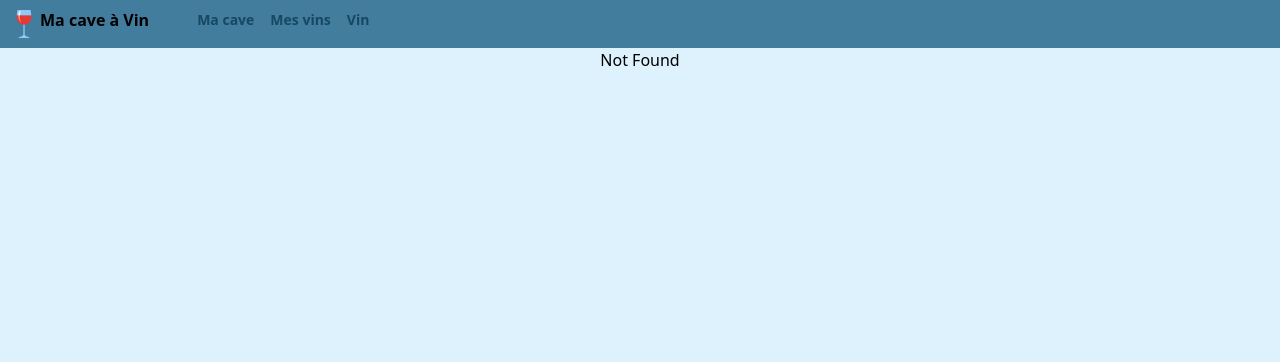
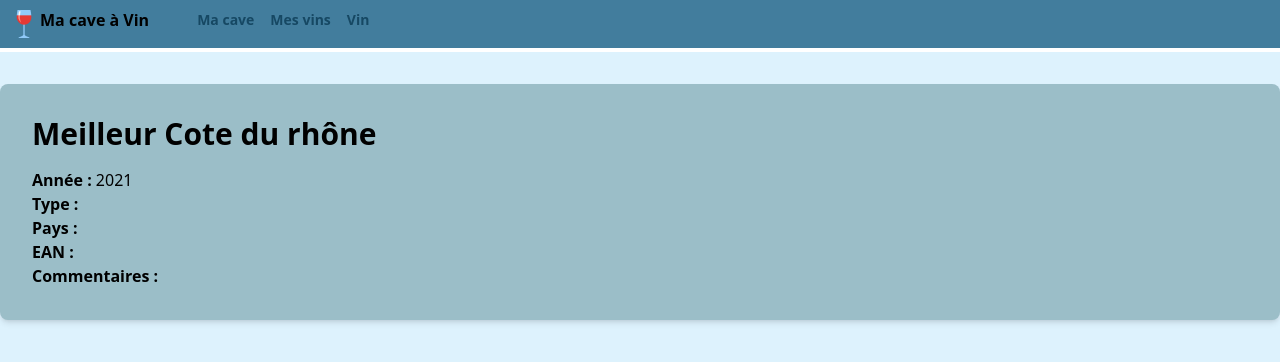
Before and after one commit to lolothi/ma-cave-a-vin, a Vue app in the folder frontend/: page /mon-vin/1 in a window 1280 px wide. Before the commit this address had no page. Shown: the top 362 px of the page. Built offline with nearby package versions, Linux system fonts and the light colour scheme.

Commit message:
details view

```diff
--- a/frontend/src/App.vue
+++ b/frontend/src/App.vue
@@ -5,7 +5,7 @@ import Navbar from './components/Navbar.vue'
 
 <template>
       <div class="flex flex-col h-screen">
-      <Navbar />
+      <Navbar class="mb-1"/>
       <!-- <div class="flex justify-center items-center flex-grow flex-col bg-blue-4"> -->
       <div class="flex items-center flex-grow flex-col bg-blue-4">
         <router-view/>
--- /dev/null
+++ b/frontend/src/classes/WineClass.ts
@@ -0,0 +1,21 @@
+export class Wine {
+    id:number;
+    name:String;
+    available_year:number;
+    type: string;
+    country: string;
+    ean: string;
+    comments: string;
+    bottlesNumber:number
+
+    constructor(id:number, name:String, available_year:number, type: string, country: string, ean: string, comments: string, bottlesNumber:number) {
+      this.id = id;
+      this.name = name;
+      this.available_year = available_year;
+      this.type = type;
+      this.country = country;
+      this.ean = ean;
+      this.comments = comments;
+      this.bottlesNumber = bottlesNumber
+    }
+  }
--- a/frontend/src/components/Navbar.vue
+++ b/frontend/src/components/Navbar.vue
@@ -15,7 +15,7 @@
       </header>
 </template>
 <script setup lang="ts">
-import NavBarLinks from './NavBar_liens.vue';
+import NavBarLinks from './NavBarLinks.vue';
 import { ref } from 'vue';
 
 let mobileDisplay = ref (false);
--- a/frontend/src/components/bottle.vue
+++ b/frontend/src/components/bottle.vue
@@ -1,7 +1,7 @@
 <template>
-    <div class="bg-white rounded-lg p-4 my-1 shadow-md">
-      <div class="text-lg font-semibold mb-2">{{ bottle?.name }}</div>
-      <div class="text-gray-600">{{ bottle?.year }}</div>
+    <div class="flex flex-row items-center bg-blue-3 rounded-lg p-4 my-1 shadow-md mx-2">
+      <div class="text-lg font-semibold mr-4">{{ bottle?.name }}</div>
+      <div class="text-base text-gray-600">{{ bottle?.year }}</div>
     </div>
   </template>
 <script setup lang="ts">
--- a/frontend/src/router.ts
+++ b/frontend/src/router.ts
@@ -1,9 +1,10 @@
 import { createRouter, createWebHistory } from 'vue-router'
 
-import Home from './views/Home.vue'
-import NotFound from './views/NotFound.vue'
-import Wine from './views/Wine.vue'
-import MyWine from './views/MyWine.vue'
+import Home from './views/Home.vue';
+import NotFound from './views/NotFound.vue';
+import Wine from './views/Wine.vue';
+import MyWine from './views/MyWine.vue';
+import WineDetails from './views/WineDetails.vue'
 
 const routes = [
   {
@@ -22,6 +23,12 @@ const routes = [
     component: MyWine
   },
   {
+    path: '/mon-vin/:id',
+    name: 'WineDetails',
+    component: WineDetails,
+    props:true
+  },
+  {
     path: '/:pathMatch(.*)*',
     name: 'NotFound',
     component: NotFound
--- /dev/null
+++ b/frontend/src/service/WineService.ts
@@ -0,0 +1,23 @@
+import { Wine } from '../classes/WineClass';
+
+const bordeau = new Wine(0, "Bon bordeau", 2020, "", "", "", "", 2);
+const coteDuRhone = new Wine(1, "Meilleur Cote du rhône", 2021, "", "", "", "", 2);
+const listeDeVins = [ bordeau, coteDuRhone ]
+
+export function getWineData() {
+    return listeDeVins
+}
+
+export function getOneWineData(id: number) {
+  try {
+    const oneWineData = listeDeVins.find(Object => Object.id === id);
+    if (oneWineData) {
+      return oneWineData;
+    } else {
+      throw new Error(`No wine found with ID: ${id}`);
+    }
+  } catch (error) {
+    throw error;
+  }
+
+}
--- a/frontend/src/service/fonctions.ts
+++ /dev/null
@@ -1,18 +0,0 @@
-class Wine {
-  name:String;
-  year:number;
-  bottlesNumber:number
-
-  constructor(name:String, year:number, bottlesNumber:number) {
-    this.name = name;
-    this.year = year;
-    this.bottlesNumber = bottlesNumber
-  }
-}
-
-const bordeau = new Wine("Bon bordeau", 2020, 2);
-const coteDuRhone = new Wine("Meilleur Cote du rhône", 2021, 2);
-
-export function getWineData() {
-    return [ bordeau, coteDuRhone ]
-  }
--- a/frontend/src/views/Home.vue
+++ b/frontend/src/views/Home.vue
@@ -4,7 +4,7 @@
 </template>
 
 <script lang="ts">
-import { getWineData } from "../service/fonctions.ts";
+import { getWineData } from "../service/WineService.ts";
 
 
   export default {
--- a/frontend/src/views/Wine.vue
+++ b/frontend/src/views/Wine.vue
@@ -1,12 +1,15 @@
 <template>
-    <div v-for="bottle in bottles">
-      <wineBottle :bottle="bottle"/>
+    <div class="w-full" v-for="bottle in bottles" key="bottle.id">
+      <router-link :to="{ name: 'WineDetails', params:{ id: bottle.id}}">
+        <wineBottle :bottle="bottle"/>
+      </router-link>
+
     </div>
 </template>
 <script setup lang="ts">
 // import { ref } from 'vue';
 import wineBottle from '../components/bottle.vue';
-import { getWineData } from '../service/fonctions.ts';
+import { getWineData } from '../service/WineService.ts';
 
 const bottles = getWineData();
 
--- /dev/null
+++ b/frontend/src/views/WineDetails.vue
@@ -0,0 +1,41 @@
+<template>
+    <div class="container mx-auto my-8">
+      <div class="bg-blue-3 rounded-lg p-8 shadow-md">
+
+        <h1 class="text-3xl font-semibold mb-4">{{ wine?.name }}</h1>
+        <div>
+          <p><strong>Année :</strong> {{ wine?.available_year }}</p>
+          <p><strong>Type :</strong> {{ wine?.type }}</p>
+          <p><strong>Pays :</strong> {{ wine?.country }}</p>
+          <p><strong>EAN :</strong> {{ wine?.ean }}</p>
+          <p><strong>Commentaires :</strong> {{ wine?.comments }}</p>
+        </div>
+      </div>
+    </div>
+  </template>
+
+<script setup lang="ts">
+import { ref, onMounted } from 'vue';
+import { useRoute } from 'vue-router';
+import { getOneWineData } from '../service/WineService.ts';
+import { Wine } from '../classes/WineClass.ts'
+
+const route = useRoute();
+const wineId = ref(Number(route.params.id));
+const wine = ref<Wine | null>(null);
+
+onMounted(() => {
+  try {
+    // Ajoutez une vérification pour vous assurer que l'ID est un nombre valide
+    if (!isNaN(wineId.value)) {
+        wine.value = getOneWineData(wineId.value);
+    } else {
+      console.error('ID de vin invalide');
+    }
+  } catch (error) {
+    console.error('Erreur lors de la récupération des détails du vin', error);
+  }
+});
+
+
+</script>
```
Also changed, not shown: frontend/src/components/NavBarLinks.vue (renamed from frontend/src/components/NavBar_liens.vue).
